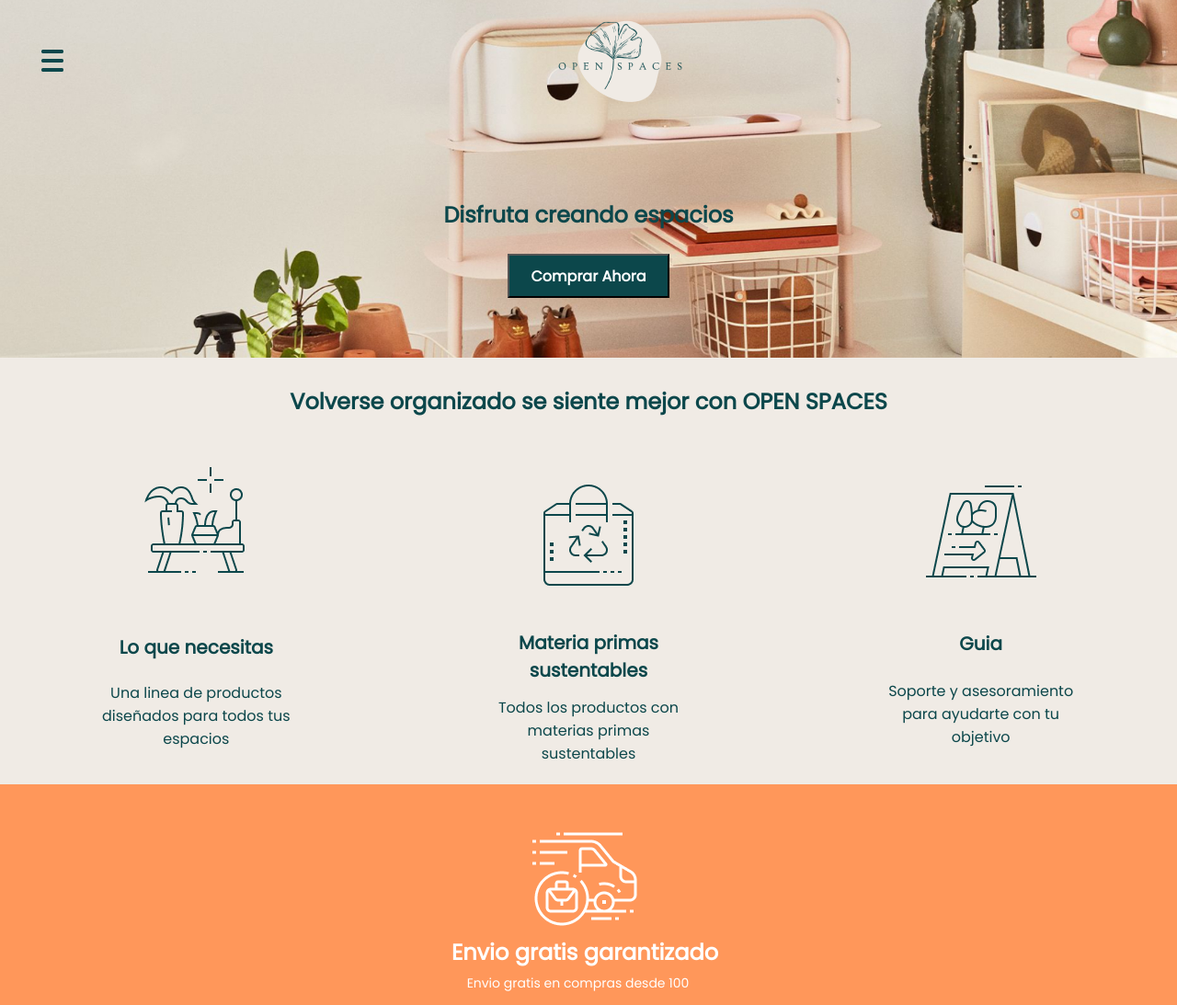
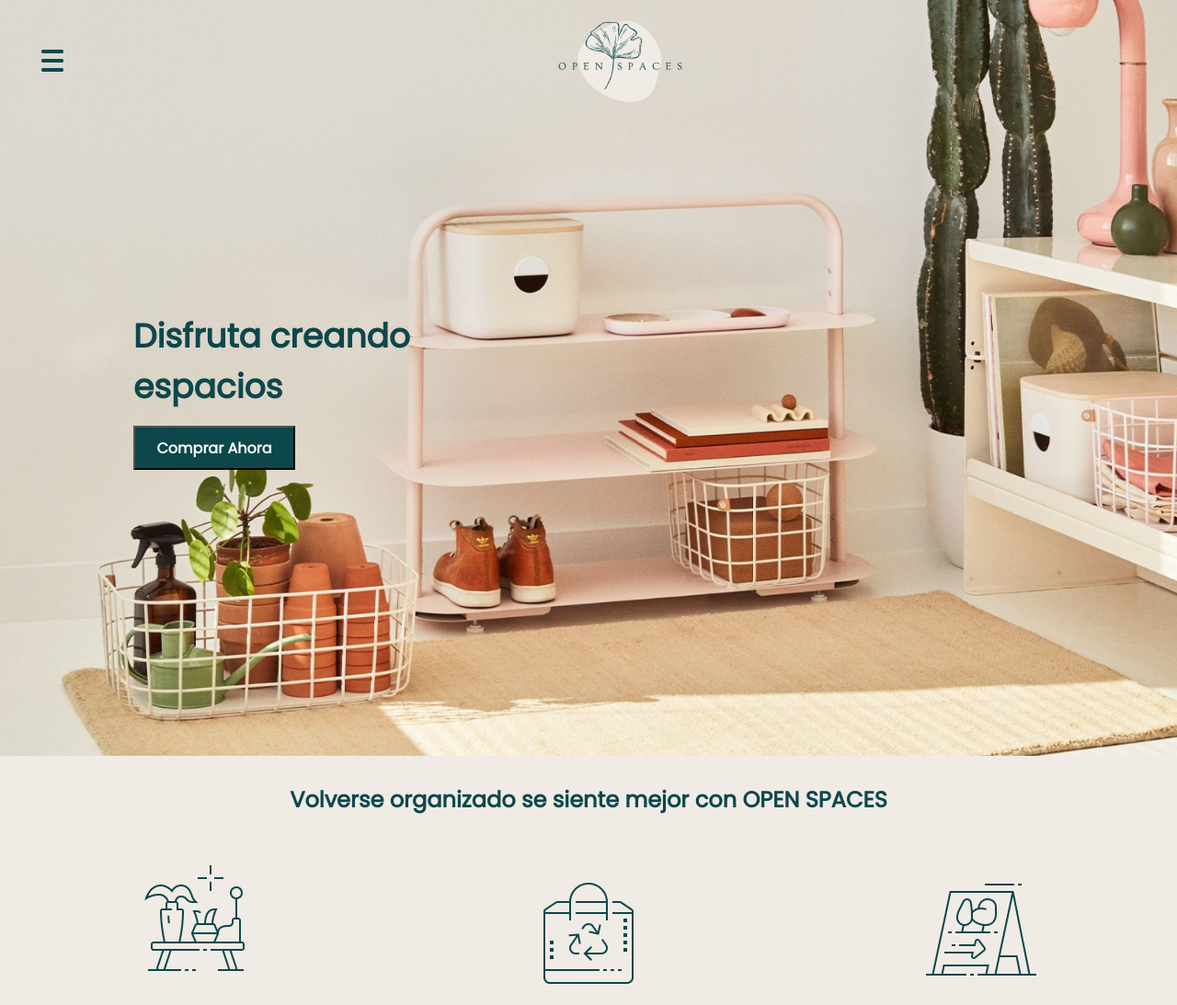
Before and after one commit to Adalab/modulo-1-evaluacion-final-pgomezariza, a plain HTML site: page index.html in a window 1280 px wide. Shown: the top 1093 px of the page at 92% size. Drawn offline with Linux system fonts and the light colour scheme.

Commit message:
add definitive header tablet

```diff
--- a/styles/main.css
+++ b/styles/main.css
@@ -78,6 +78,26 @@
   margin: 17px;
   padding: 10px 12px;
   background-color: var(--darkblue-color);
+}
+
+@media (min-width: 768px) {
+  .header {
+    height: 822px;
+    background-position: 80%;
+  }
+  .header__section-bottom {
+    align-items: flex-start;
+  }
+
+  .header__section-bottom--text {
+    margin: 14vh 145px 125px;
+    padding-top: 90px;
+    font-size: 36px;
+    text-align: left;
+  }
+  .header__section-bottom--button {
+    margin: 0 145px 0;
+  }
 }
 
 /* -------------------------Main------------------------ */
```
